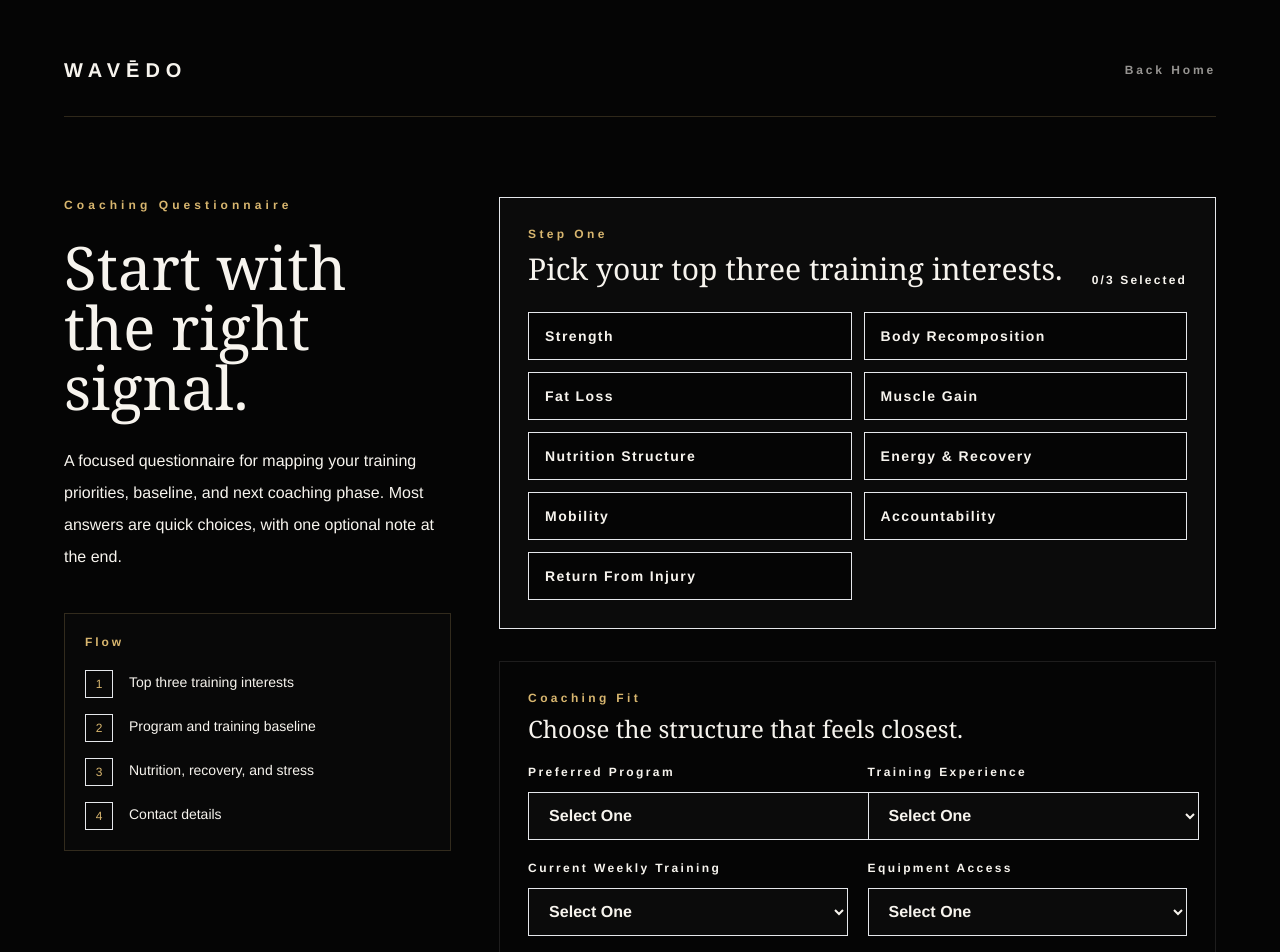
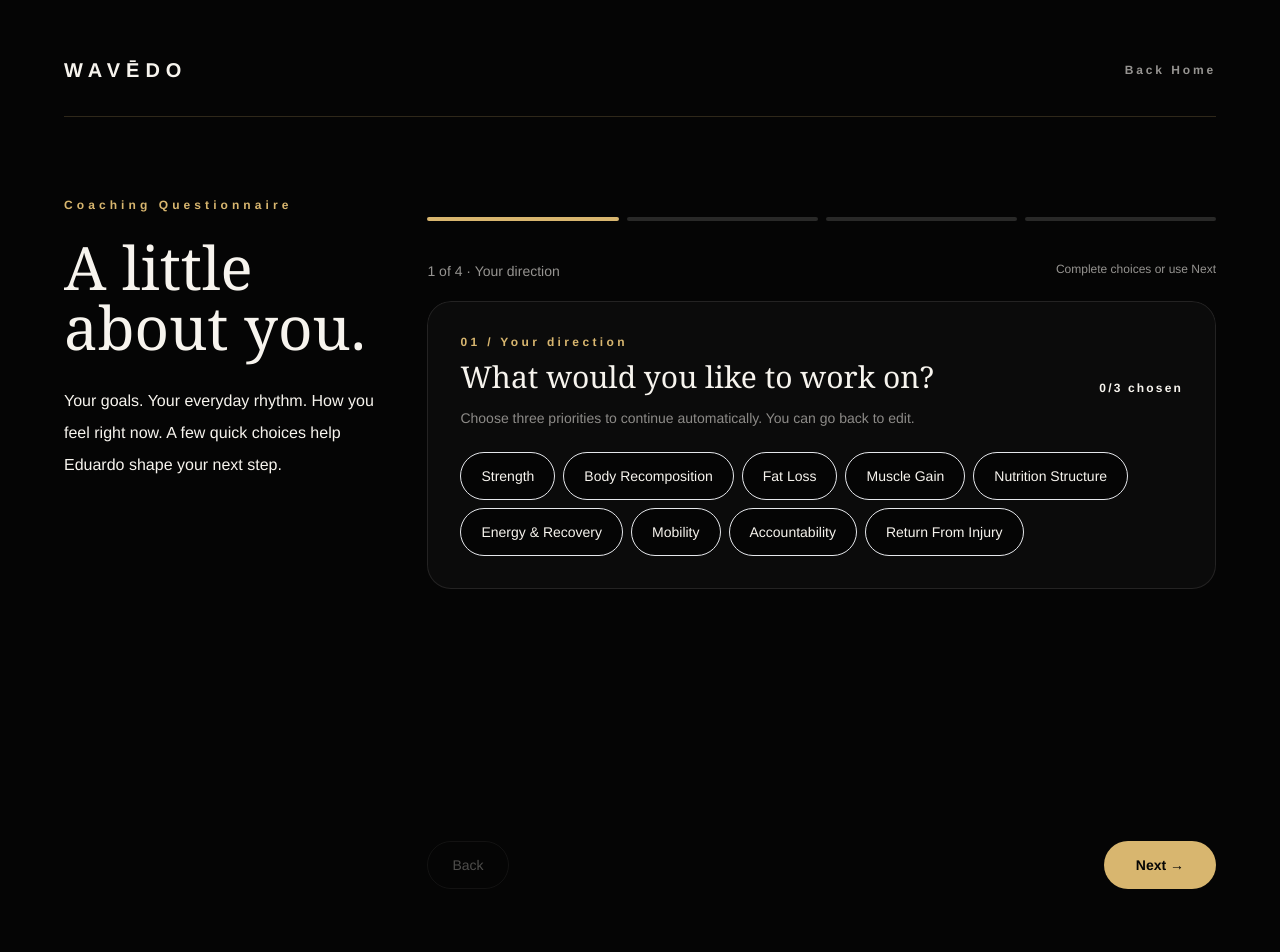
Before and after one commit to quantumeduardo/wavedo, a Next.js app: page /questionnaire in a window 1280 px wide. Shown: the top 952 px of the page. Built offline with nearby package versions, Linux system fonts and the light colour scheme.

Commit message:
Simplify questionnaire into cards with ratings and required-answer validation

```diff
--- a/app/questionnaire/page.tsx
+++ b/app/questionnaire/page.tsx
@@ -5,13 +5,6 @@ export const metadata = {
   title: "Questionnaire | Wavēdo Coaching",
   description: "Complete the Wavēdo coaching questionnaire.",
 };
-
-const steps = [
-  "Top three training interests",
-  "Program and training baseline",
-  "Nutrition, recovery, and stress",
-  "Contact details",
-];
 
 export default function QuestionnairePage() {
   return (
@@ -29,36 +22,21 @@ export default function QuestionnairePage() {
           </Link>
         </header>
 
-        <section className="grid gap-12 py-12 lg:grid-cols-[0.54fr_1fr] lg:py-20">
+        <section className="grid gap-12 py-12 lg:grid-cols-[0.4fr_1fr] lg:py-20">
           <aside className="lg:sticky lg:top-10 lg:self-start">
             {/* Edit questionnaire page intro copy here. */}
             <p className="text-xs font-semibold tracking-[0.34em] text-champagne">
               Coaching Questionnaire
             </p>
             <h1 className="mt-6 font-display text-5xl leading-tight sm:text-6xl">
-              Start with the right signal.
+              A little about you.
             </h1>
             <p className="mt-7 text-base leading-8 text-bone/64">
-              A focused questionnaire for mapping your training priorities,
-              baseline, and next coaching phase. Most answers are quick choices,
-              with one optional note at the end.
+              Your goals. Your everyday rhythm. How you feel right now.
+              A few quick choices help Eduardo shape your next step.
             </p>
 
-            <div className="mt-10 border border-champagne/20 bg-graphite/70 p-5">
-              <p className="text-xs font-semibold tracking-[0.24em] text-champagne">
-                Flow
-              </p>
-              <ol className="mt-5 grid gap-4">
-                {steps.map((step, index) => (
-                  <li key={step} className="flex gap-4 text-sm leading-6 text-bone/66">
-                    <span className="flex h-7 w-7 shrink-0 items-center justify-center border border-champagne/38 text-xs text-champagne">
-                      {index + 1}
-                    </span>
-                    <span>{step}</span>
-                  </li>
-                ))}
-              </ol>
-            </div>
+
           </aside>
 
           <QuestionnaireForm />
--- a/components/QuestionnaireForm.tsx
+++ b/components/QuestionnaireForm.tsx
@@ -1,7 +1,13 @@
 "use client";
 
-import { FormEvent, useState } from "react";
+import { createContext, FormEvent, useContext, useRef, useState } from "react";
 import { consultationUrl } from "@/lib/booking";
+
+const ValidationContext = createContext<Record<string, string>>({});
+function FieldError({ name }: { name: string }) {
+  const errors = useContext(ValidationContext);
+  return errors[name] ? <p id={`${name}-error`} className="mt-2 text-sm text-champagne">{errors[name]}</p> : null;
+}
 
 const trainingInterestOptions = [
   "Strength",
@@ -60,14 +66,26 @@ const nutritionOptions = [
   "Energy and recovery support",
 ];
 
-const sleepOptions = [
-  "Strong",
-  "Average",
-  "Inconsistent",
-  "Needs work",
-];
-
-const stressOptions = ["Low", "Moderate", "High", "Very high"];
+function Rating({ label, name, low, high }: { label: string; name: string; low: string; high: string }) {
+  const errors = useContext(ValidationContext);
+  return (
+    <fieldset className="min-w-0">
+      <legend className="mb-4 text-base text-bone">{label}</legend>
+      <div className="grid grid-cols-5 gap-2 sm:grid-cols-10">
+        {Array.from({ length: 10 }, (_, index) => index + 1).map((value) => (
+          <label key={value} className="relative cursor-pointer">
+            <input required type="radio" name={name} value={`${value}/10 (1 = ${low}; 10 = ${high})`} aria-invalid={!!errors[name]} aria-describedby={errors[name] ? `${name}-error` : undefined} aria-label={`${value} out of 10`} className="peer sr-only" />
+            <span className="flex min-h-12 items-center justify-center rounded-xl border border-bone/15 text-sm text-bone/70 transition hover:border-champagne peer-checked:border-champagne peer-checked:bg-champagne peer-checked:text-ink peer-focus-visible:outline peer-focus-visible:outline-2 peer-focus-visible:outline-offset-4 peer-focus-visible:outline-champagne">{value}</span>
+          </label>
+        ))}
+      </div>
+      <div className="mt-3 flex justify-between gap-6 text-xs leading-5 text-bone/55">
+        <span>1 · {low}</span><span className="text-right">10 · {high}</span>
+      </div>
+      <FieldError name={name} />
+    </fieldset>
+  );
+}
 
 function FieldSelect({
   label,
@@ -78,14 +96,17 @@ function FieldSelect({
   name: string;
   options: string[];
 }) {
+  const errors = useContext(ValidationContext);
   return (
-    <label className="grid gap-3 text-xs font-semibold tracking-[0.2em] text-bone/72">
+    <label className="grid gap-3 text-sm text-bone/70">
       {label}
       <select
         required
         name={name}
+        aria-invalid={!!errors[name]}
+        aria-describedby={errors[name] ? `${name}-error` : undefined}
         defaultValue=""
-        className="min-h-12 border border-bone/14 bg-graphite px-4 text-base tracking-normal text-bone outline-none transition focus:border-champagne"
+        className="min-h-12 rounded-xl border border-bone/14 bg-graphite px-4 text-base tracking-normal text-bone outline-none transition focus:border-champagne"
       >
         <option value="" disabled>
           Select One
@@ -96,40 +117,91 @@ function FieldSelect({
           </option>
         ))}
       </select>
+      <FieldError name={name} />
     </label>
   );
 }
 
 export function QuestionnaireForm() {
+  const cardsRef = useRef<HTMLDivElement>(null);
+  const [activeCard, setActiveCard] = useState(0);
+  const cardNames = ["Your direction", "Your rhythm", "How you feel", "Stay connected"];
+
+  function goToCard(index: number) {
+    const container = cardsRef.current;
+    const card = container?.children[index] as HTMLElement | undefined;
+    if (!container || !card) return;
+    container.scrollTo({ left: container.scrollLeft + card.getBoundingClientRect().left - container.getBoundingClientRect().left, behavior: "instant" });
+    setActiveCard(index);
+    card.focus({ preventScroll: true });
+  }
+
   const [selectedInterests, setSelectedInterests] = useState<string[]>([]);
+  const [errors, setErrors] = useState<Record<string, string>>({});
   const [interestError, setInterestError] = useState("");
   const [submitted, setSubmitted] = useState(false);
   const [notice, setNotice] = useState("");
   const [isSubmitting, setIsSubmitting] = useState(false);
 
+  function validateThrough(lastCard: number) {
+    const nextErrors: Record<string, string> = {};
+    let firstInvalid: HTMLInputElement | HTMLSelectElement | HTMLTextAreaElement | undefined;
+    let firstCard = -1;
+    if (selectedInterests.length !== 3) {
+      nextErrors.interests = "Choose exactly three training interests.";
+      firstCard = 0;
+    }
+    for (let index = 1; index <= lastCard; index++) {
+      const card = cardsRef.current?.children[index];
+      card?.querySelectorAll<HTMLInputElement | HTMLSelectElement | HTMLTextAreaElement>("input[required], select[required], textarea[required]").forEach((field) => {
+        const missing = field.type !== "radio" && !field.value.trim();
+        if (!field.validity.valid || missing) {
+          nextErrors[field.name] = field.type === "radio" ? "Choose a rating from 1 to 10." : field.name === "email" ? "Enter a valid email address." : field.name === "name" ? "Enter your full name." : "Choose an option.";
+          if (firstCard === -1) { firstCard = index; firstInvalid = field; }
+        }
+      });
+    }
+    setErrors(nextErrors);
+    setInterestError(nextErrors.interests ?? "");
+    if (firstCard !== -1) {
+      goToCard(firstCard);
+      firstInvalid?.focus({ preventScroll: true });
+      firstInvalid?.closest("fieldset, label")?.scrollIntoView({ block: "nearest", inline: "nearest" });
+      return false;
+    }
+    return true;
+  }
+
+  function navigate(index: number) {
+    if (index <= activeCard || validateThrough(index - 1)) goToCard(index);
+  }
+
   function toggleInterest(interest: string) {
     setInterestError("");
-    setSelectedInterests((current) => {
-      if (current.includes(interest)) {
-        return current.filter((item) => item !== interest);
-      }
+    setErrors((current) => { const updated = { ...current }; delete updated.interests; return updated; });
+    const next = selectedInterests.includes(interest)
+      ? selectedInterests.filter((item) => item !== interest)
+      : selectedInterests.length < 3 ? [...selectedInterests, interest] : selectedInterests;
+    setSelectedInterests(next);
+    if (selectedInterests.length < 3 && next.length === 3) goToCard(1);
+  }
 
-      if (current.length === 3) {
-        return current;
-      }
-
-      return [...current, interest];
-    });
+  function advanceCompletedCard(event: FormEvent<HTMLFormElement>) {
+    const field = event.target as HTMLInputElement | HTMLSelectElement;
+    if (field.validity?.valid && field.value.trim()) {
+      setErrors((current) => { const updated = { ...current }; delete updated[field.name]; return updated; });
+    }
+    const card = field.closest<HTMLElement>("[data-card]");
+    const index = Number(card?.dataset.card);
+    if (!card || index < 1 || index > 2 || index !== activeCard) return;
+    const fields = Array.from(card.querySelectorAll<HTMLInputElement | HTMLSelectElement>("input[required], select[required]"));
+    if (fields.length && fields.every((field) => field.validity.valid)) navigate(index + 1);
   }
 
   async function handleSubmit(event: FormEvent<HTMLFormElement>) {
     event.preventDefault();
 
-    if (selectedInterests.length !== 3) {
-      setInterestError("Choose your top three training interests.");
-      return;
-    }
-
+    if (!validateThrough(3)) return;
     if (isSubmitting) return;
     setNotice("");
     setIsSubmitting(true);
@@ -200,24 +272,40 @@ export function QuestionnaireForm() {
   }
 
   return (
-    <form aria-busy={isSubmitting} onSubmit={handleSubmit} className="grid gap-8">
-      {/* Edit questionnaire choices and labels in the arrays above. */}
-      <section className="border border-champagne/24 bg-graphite p-5 sm:p-7">
+    <ValidationContext.Provider value={errors}>
+    <form noValidate aria-busy={isSubmitting} onSubmit={handleSubmit} onChange={advanceCompletedCard} className="min-w-0 space-y-5">
+      <nav aria-label="Questionnaire sections" className="flex items-center gap-2">
+        {cardNames.map((name, index) => (
+          <button key={name} type="button" aria-label={`Section ${index + 1}: ${name}`} aria-current={activeCard === index ? "step" : undefined} onClick={() => navigate(index)} className="flex min-h-11 flex-1 items-center py-3 focus-visible:outline focus-visible:outline-champagne">
+            <span className={`h-1 w-full rounded-full transition-colors ${activeCard === index ? "bg-champagne" : "bg-bone/15"}`} />
+          </button>
+        ))}
+      </nav>
+      <p aria-live="polite" className="text-sm text-bone/60">{activeCard + 1} of 4 · {cardNames[activeCard]} <span className="float-right text-xs">Complete choices or use Next</span></p>
+      {Object.keys(errors).length > 0 ? <p role="alert" className="rounded-xl border border-champagne/40 p-4 text-sm text-champagne">Please complete the highlighted answers before continuing.</p> : null}
+      <div ref={cardsRef} onScroll={(event) => {
+        const container = event.currentTarget;
+        const first = container.children[0] as HTMLElement;
+        if (first) setActiveCard(Math.max(0, Math.min(3, Math.round(container.scrollLeft / (first.offsetWidth + 16)))));
+      }} className="relative flex snap-x snap-mandatory items-start gap-4 overflow-x-auto rounded-3xl [scrollbar-width:none] [&::-webkit-scrollbar]:hidden">
+
+      <section data-card="0" tabIndex={-1} aria-label="Your direction" className="max-h-[65svh] w-full min-w-0 shrink-0 snap-start overflow-y-auto overscroll-y-contain rounded-3xl border border-bone/10 bg-graphite p-5 outline-none sm:p-8 ">
         <div className="flex flex-col gap-3 sm:flex-row sm:items-end sm:justify-between">
           <div>
             <p className="text-xs font-semibold tracking-[0.28em] text-champagne">
-              Step One
+              01 / Your direction
             </p>
             <h2 className="mt-2 font-display text-3xl leading-tight text-bone">
-              Pick your top three training interests.
+              What would you like to work on?
             </h2>
           </div>
           <p className="text-xs font-semibold tracking-[0.18em] text-bone/54">
-            {selectedInterests.length}/3 Selected
+            {selectedInterests.length}/3 chosen
           </p>
         </div>
 
-        <div className="mt-6 grid gap-3 sm:grid-cols-2">
+        <p className="mt-3 text-sm text-bone/55">Choose three priorities to continue automatically. You can go back to edit.</p>
+        <div className="mt-6 flex flex-wrap gap-2">
           {trainingInterestOptions.map((interest) => {
             const isSelected = selectedInterests.includes(interest);
 
@@ -227,7 +315,7 @@ export function QuestionnaireForm() {
                 type="button"
                 onClick={() => toggleInterest(interest)}
                 aria-pressed={isSelected}
-                className={`min-h-12 border px-4 text-left text-sm font-semibold tracking-[0.1em] transition ${
+                className={`min-h-12 rounded-full border px-5 text-left text-sm transition ${
                   isSelected
                     ? "border-champagne bg-champagne text-ink"
                     : "border-bone/14 bg-ink text-bone/72 hover:border-champagne hover:text-bone"
@@ -244,10 +332,10 @@ export function QuestionnaireForm() {
         ) : null}
       </section>
 
-      <section className="grid gap-5 border border-bone/10 bg-graphite/72 p-5 sm:p-7">
+      <section data-card="1" tabIndex={-1} aria-label="Your rhythm" className="max-h-[65svh] w-full min-w-0 shrink-0 snap-start overflow-y-auto overscroll-y-contain rounded-3xl border border-bone/10 bg-graphite p-5 outline-none sm:p-8 grid gap-7">
         <div>
           <p className="text-xs font-semibold tracking-[0.28em] text-champagne">
-            Coaching Fit
+            02 / Your rhythm
           </p>
           <h2 className="mt-2 font-display text-2xl leading-tight text-bone">
             Choose the structure that feels closest.
@@ -269,14 +357,15 @@ export function QuestionnaireForm() {
         </div>
       </section>
 
-      <section className="grid gap-5 border border-bone/10 bg-graphite/72 p-5 sm:p-7">
+      <section data-card="2" tabIndex={-1} aria-label="How you feel" className="max-h-[65svh] w-full min-w-0 shrink-0 snap-start overflow-y-auto overscroll-y-contain rounded-3xl border border-bone/10 bg-graphite p-5 outline-none sm:p-8 grid gap-7">
         <div>
           <p className="text-xs font-semibold tracking-[0.28em] text-champagne">
-            Baseline
+            03 / How you feel
           </p>
           <h2 className="mt-2 font-display text-2xl leading-tight text-bone">
-            Give the quick read on what needs support.
+            A quick check-in with yourself.
           </h2>
+          <p className="mt-3 text-sm leading-6 text-bone/55">Think about the past two weeks. Tap a number for each question.</p>
         </div>
         <div className="grid gap-5 md:grid-cols-2">
           <FieldSelect label="Biggest Blocker" name="biggestBlocker" options={blockerOptions} />
@@ -285,74 +374,86 @@ export function QuestionnaireForm() {
             name="nutritionRecovery"
             options={nutritionOptions}
           />
-          <FieldSelect label="Sleep Quality" name="sleepQuality" options={sleepOptions} />
-          <FieldSelect label="Stress Level" name="stressLevel" options={stressOptions} />
+
+        </div>
+        <div className="mt-3 grid gap-9">
+          <Rating label="How consistent has your training felt?" name="trainingConsistency" low="Not consistent" high="Very consistent" />
+          <Rating label="How supported do you feel by your eating habits?" name="nutritionConfidence" low="Need a lot of support" high="Feel confident" />
+          <Rating label="How restorative has your sleep been?" name="sleepQuality" low="Not restorative" high="Fully rested" />
+          <Rating label="How much stress are you carrying?" name="stressLevel" low="Very little" high="Overwhelming" />
         </div>
       </section>
 
-      <section className="grid gap-5 border border-bone/10 bg-graphite/72 p-5 sm:p-7">
+      <section data-card="3" tabIndex={-1} aria-label="Stay connected" className="max-h-[65svh] w-full min-w-0 shrink-0 snap-start overflow-y-auto overscroll-y-contain rounded-3xl border border-bone/10 bg-graphite p-5 outline-none sm:p-8 grid gap-7">
         <div>
           <p className="text-xs font-semibold tracking-[0.28em] text-champagne">
-            Contact
+            04 / Stay connected
           </p>
           <h2 className="mt-2 font-display text-2xl leading-tight text-bone">
             Where should Eduardo send next steps?
           </h2>
         </div>
         <div className="grid gap-5 md:grid-cols-2">
-          <label className="grid gap-3 text-xs font-semibold tracking-[0.2em] text-bone/72">
+          <label className="grid gap-3 text-sm text-bone/70">
             Full Name
             <input
               required
               name="name"
+              aria-invalid={!!errors.name}
+              aria-describedby={errors.name ? "name-error" : undefined}
               type="text"
-              className="min-h-12 border border-bone/14 bg-graphite px-4 text-base tracking-normal text-bone outline-none transition focus:border-champagne"
+              className="min-h-12 rounded-xl border border-bone/14 bg-graphite px-4 text-base tracking-normal text-bone outline-none transition focus:border-champagne"
             />
+            <FieldError name="name" />
           </label>
-          <label className="grid gap-3 text-xs font-semibold tracking-[0.2em] text-bone/72">
+          <label className="grid gap-3 text-sm text-bone/70">
             Email
             <input
               required
               name="email"
+              aria-invalid={!!errors.email}
+              aria-describedby={errors.email ? "email-error" : undefined}
               type="email"
-              className="min-h-12 border border-bone/14 bg-graphite px-4 text-base tracking-normal text-bone outline-none transition focus:border-champagne"
+              className="min-h-12 rounded-xl border border-bone/14 bg-graphite px-4 text-base tracking-normal text-bone outline-none transition focus:border-champagne"
             />
+            <FieldError name="email" />
           </label>
-          <label className="grid gap-3 text-xs font-semibold tracking-[0.2em] text-bone/72">
+          <label className="grid gap-3 text-sm text-bone/70">
             Phone
             <input
               name="phone"
               type="tel"
-              className="min-h-12 border border-bone/14 bg-graphite px-4 text-base tracking-normal text-bone outline-none transition focus:border-champagne"
+              className="min-h-12 rounded-xl border border-bone/14 bg-graphite px-4 text-base tracking-normal text-bone outline-none transition focus:border-champagne"
             />
           </label>
         </div>
-        <label className="grid gap-3 text-xs font-semibold tracking-[0.2em] text-bone/72">
+        <label className="grid gap-3 text-sm text-bone/70">
           Anything Else?
           <textarea
             name="notes"
             rows={4}
-            className="border border-bone/14 bg-graphite px-4 py-3 text-base leading-7 tracking-normal text-bone outline-none transition focus:border-champagne"
+            className="rounded-xl border border-bone/14 bg-graphite px-4 py-3 text-base leading-7 tracking-normal text-bone outline-none transition focus:border-champagne"
             placeholder="Optional: timeline, injuries, schedule limits, or anything you want reviewed."
           />
         </label>
       </section>
 
+      </div>
+      <div className="flex items-center justify-between gap-4">
+        <button type="button" disabled={activeCard === 0 || isSubmitting} onClick={() => goToCard(activeCard - 1)} className="min-h-12 rounded-full border border-bone/20 px-6 text-sm text-bone disabled:opacity-30">Back</button>
+        {activeCard < 3 ? (
+          <button type="button" onClick={() => navigate(activeCard + 1)} className="min-h-12 rounded-full bg-champagne px-8 text-sm font-semibold text-ink">Next →</button>
+        ) : (
+          <button type="submit" disabled={isSubmitting} className="min-h-12 rounded-full bg-champagne px-6 text-sm font-semibold text-ink disabled:opacity-50">{isSubmitting ? "Submitting…" : "Submit Questionnaire"}</button>
+        )}
+      </div>
       {notice ? (
         <div role="alert" className="border border-champagne/40 bg-graphite p-5 text-sm leading-7 text-bone">
           <p>{notice}</p>
-          <a href={consultationUrl} className="mt-2 inline-block text-champagne underline">
-            Book a consultation instead
-          </a>
         </div>
       ) : null}
-      <button
-        type="submit"
-        disabled={isSubmitting}
-        className="min-h-14 border border-champagne bg-champagne px-8 text-sm font-semibold tracking-[0.2em] text-ink transition hover:border-bone hover:bg-bone disabled:cursor-not-allowed disabled:opacity-60 md:w-fit"
-      >
-        {isSubmitting ? "Submitting..." : "Submit Questionnaire"}
-      </button>
+
     </form>
+    </ValidationContext.Provider>
   );
 }
```
